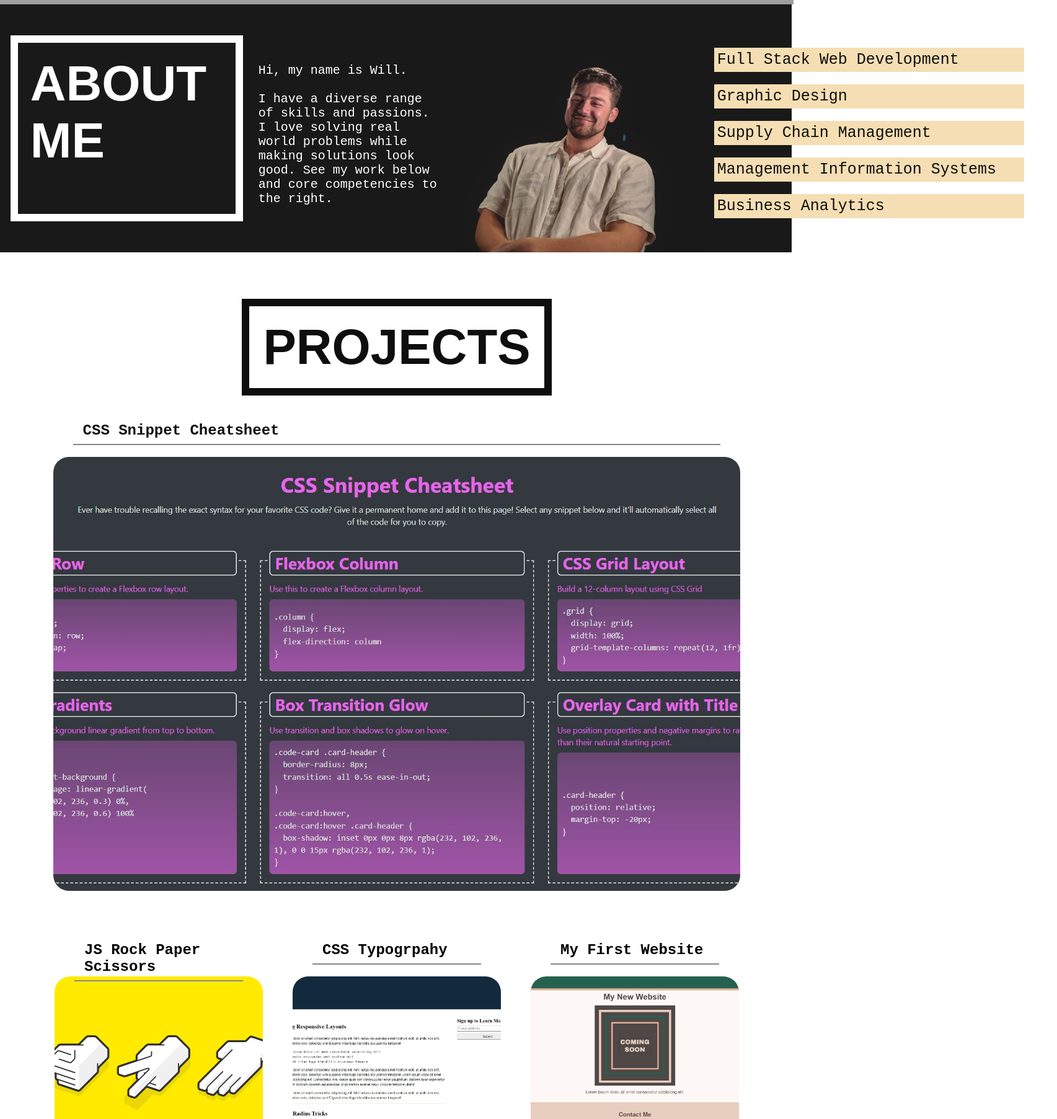
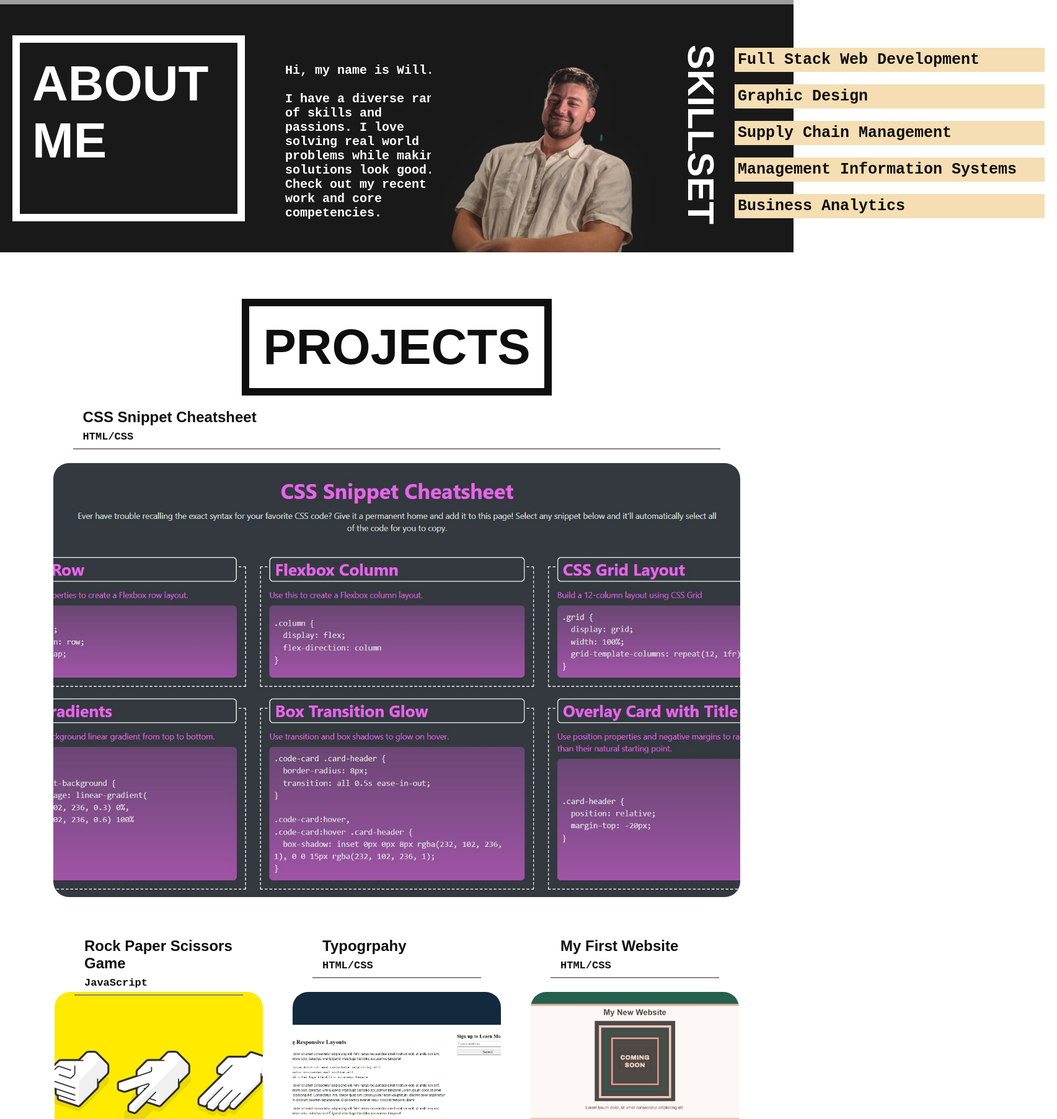
Before and after one commit to Will-Pikus/bootcamp-hw2--portfolio, a plain HTML site: page index.html in a window 1280 px wide. Shown: the part 800-2605 px from the top of the page at 62% size, 1705 px wide, since content can reach past the window. Drawn offline with Linux system fonts and the light colour scheme; grey boxes are pictures that could not be loaded.

Commit message:
fixed minor styling issues

```diff
--- a/index.html
+++ b/index.html
@@ -10,7 +10,7 @@
 
 <body>
 
-  <!-- Header and Nav Bar -->
+  <!-- ################################# HEADER & NAV SECTION ####################################### -->
   <section id="header">
     <h1>Portfolio</h1>
     <nav>
@@ -28,26 +28,32 @@
     </nav>
 </section>
 
-<!-- Main Image -->
+<!-- ######################################## HEADER IMAGE ####################################### -->
 <section class="main-image">
     <!-- Image is assigned as background in CSS -->
     <h2>WILL PIKUS</h2>
 </section>
 
-  <!-- Main Content -->
+  <!-- ################################# MAIN CONTENT ####################################### -->
   <main>
-      <!-- About me -->
+
+      <!-- ################################# ABOUT ME SECTION ####################################### -->
+
       <section id="about-me">
         <div class="am-row">
           <h2>ABOUT ME</h2>
         </div>
 
         <div class="am-row">
-          <p id="hello">Hi, my name is Will. <br><br> I have a diverse range of skills and passions. I love solving real world problems while making solutions look good. See my work below and core competencies to the right.</p>
+          <p id="hello">Hi, my name is Will. <br><br> I have a diverse range of skills and passions. I love solving real world problems while making solutions look good. Check out my recent work and core competencies.</p>
         </div>
 
         <div class="am-row">
           <img id="me-photo" src="./images/me_dark.jpg" alt="Image of me" class="image-float-left" />
+        </div>
+
+        <div class="am-row">
+          <h2 id="skills">SKILLSET</h2>
         </div>
 
         <div id="skillset" class="am-row">
@@ -57,53 +63,56 @@
           <p id="mis">Management Information Systems</p>
           <p id="analytics">Business Analytics</p>
         </div>
-
       </section>
 
-      <!-- Projects -->
+      <!-- ################################# PROJECTS SECTION ####################################### -->
 
       <!-- Projects Header -->
       <h2 id="projects-header">PROJECTS</h2>
-      <!--First/Large Project -->
+
+      <!--Leading Project -->
         <div class="big-card-column">
           <a href="./projects/cssSnippetCheat/index.html" class="big-card">
-            <h2 class="card-header">CSS Snippet Cheatsheet</h2>
+            <h2 class="card-header">CSS Snippet Cheatsheet<br><span>HTML/CSS</span></h2>
           </a>
        </div>
-      <!-- Other projects Content -->
+
+      <!-- All Other Projects -->
       <section class="projects">
         <div class="card-column">
           <a href="./projects/javaRPS/index.html" class="card code-card rps">
-            <h2 class="card-header">JS Rock Paper Scissors</h2>
+            <h2 class="card-header">Rock Paper Scissors Game<br><span>JavaScript</span></h2>
           </a>
        </div>
 
        <div class="card-column">
           <a href="./projects/typography/Solved/index.html" class="card code-card type">
-            <h2 class="card-header">CSS Typogrpahy</h2>
+            <h2 class="card-header">Typogrpahy<br><span>HTML/CSS</span></h2>
           </a>
        </div>
 
        <div class="card-column">
          <a href="./projects/firstWebsite/Main/index.html" class="card code-card firstWeb">
-            <h2 class="card-header">My First Website</h2>
-        </a>
+            <h2 class="card-header">My First Website<br><span>HTML/CSS</span></h2>
+         </a>
        </div>
     </section>
 
-      <!-- Contact Me -->
+    <!-- ################################# CONTACT ME SECTION ####################################### -->
+
     <section id="contact-me">
       <h2>CONTACT ME</h2>
       <div id="contact-info">
-          <p>Email:<br><br> <a href="williampikus@gmail.com">williampikus@gmail.com</a></p>
-          <p>Phone:<br><br>  <a href="(805) 204-6502">(805) 204-6502</a></p>
-          <p>Linkedin:<br><br>  <a href="https://www.linkedin.com/in/willpikus/">https://www.linkedin.com/in/willpikus/</a></p>
+        <ul>
+          <li>Email:<br><br> <a href="williampikus@gmail.com">williampikus@gmail.com</a></li>
+          <li>Phone:<br><br>  <a href="(805) 204-6502">(805) 204-6502</a></li>
+          <li>Linkedin:<br><br>  <a href="https://www.linkedin.com/in/willpikus/">https://www.linkedin.com/in/willpikus/</a></li>
+        </ul>
       </div>
     </section>
-
   </main>
 
-  <!-- Footer -->
+  <!-- ################################# FOOTER ####################################### -->
   <footer>
     <h3>Made by Will Pikus</h3>
   </footer>
--- a/style.css
+++ b/style.css
@@ -1,18 +1,18 @@
+ /* ############################# VARIABLES ################################*/
+
+ :root {
     /* Color Scheme */
-:root {
     --wood-brown: rgb(44, 32, 14);
     --outer-space: #0e0e0e;
     --forest: #212b25;
     --dark-background: rgb(25, 25, 25);
     --blood-orange:rgb(255, 94, 0) ;
+    --stone-grey:rgb(175, 175, 175);
+    /* Font Scheme */
   }
 
-/* set content highlight color and background */
-::selection {
-    color: var(--outer-space);
-  }
+/* ############################# STANDARD PAGE STYLE ################################*/
 
-/* Standard Page Style*/
 * {
   box-sizing: border-box;
   padding: 0;
@@ -32,27 +32,29 @@ p {
   font-size: 16px;
 }
 
-/* Heading and Nav Bar */
+/* ############################# HEADER & NAV BAR ################################*/
+
 #header {
   padding: 20px;
   font-family: 'Trebuchet MS', 'Lucida Sans Unicode', 'Lucida Grande', 'Lucida Sans', Arial, sans-serif;
   color: var(--outer-space);
-    border-bottom: 10px solid var(--dark-background);
+  border-bottom: 10px solid var(--stone-grey);
 }
 
 #header h1 {
   display: inline-block;
   font-size: 48px;
-    margin-left: 20px;
-
+  margin-left: 10px;
 }
 
 #header nav {
   padding-top: 15px;
   margin-right: 20px;
   float: right;
-    font-family: Arial, Helvetica, sans-serif;
+  font-family: 'Courier New';
   font-size: 20px;
+  font-weight: bold;
+  margin-top: 5px;
 }
 
 #header li {
@@ -61,7 +63,7 @@ p {
   margin-right: 5px;
 }
 
-/* Main Image */
+/* ############################# HEADER IMAGE #########################################*/
 .main-image {
   height: 700px;
   background-image: url("./images/bwrock.jpg");
@@ -91,17 +93,16 @@ p {
 }
 
                                  /* Main Content */
-/* About me */
+/* ############################# ABOUT ME SECTION ################################*/
+
 #about-me{
   background-color: var(--dark-background);
   height: 400px;
   margin-bottom: 75px;
-  width: 100%;
+  /* Flex */
   display: flex;
   flex-wrap: wrap;
   flex-direction: column;
-  margin-left: -.2rem;
-  margin-right: -.2rem;
   align-items: center;
 }
 
@@ -110,9 +111,6 @@ p {
   /* when the screen resizes, make it so our columns don't jump in size */
   transition: flex-basis 500ms linear;
   margin-bottom: 1.5rem;
-  /* display: flex;
-  flex-direction: column;
-  justify-content: flex-start; */
 }
 
 #about-me h2 {
@@ -132,16 +130,34 @@ p {
 
 #about-me #hello {
   color:white;
-  background-color:  var(--dark-background);
-  width: 300px;
+  background-color: var(--dark-background);
+  width: 280px;
   font-size: 20px;
   position: relative;
   top: 70px;
+  left: 40px;
 }
 
 #me-photo{
   height: 400px;
   width: 400px;
+  position:relative;
+  right: 20px;
+}
+
+#about-me #skills{
+  writing-mode: vertical-rl;
+  color: white;
+  border: none;
+  font-size: 60px;
+  font-family: Arial, "Helvetica Neue", Helvetica, sans-serif;
+  width: 30px;
+  height: 400px;
+  text-align: center;
+  position: relative;
+  top: 0;
+  padding: 0;
+  margin-top: 10px;
 }
 
 #about-me p {
@@ -150,7 +166,7 @@ p {
   font-family: 'Courier New';
   font-size: 25px;
   background-color: wheat;
-  font: weight 300px;;
+  font-weight: bold;
   padding: 5px;
   width: 500px;
   position: relative;
@@ -158,8 +174,9 @@ p {
 
 }
 
-/* Projects */
-/* Header for projects section */
+/* ############################# PROJECTS SECTION ################################*/
+
+/* PROJECTS SECTION HEADER */
 #projects-header {
   color: var(--outer-space);
   font-weight: bold;
@@ -172,7 +189,7 @@ p {
   margin: auto;
 }
 
-/* Styling of first project */
+/* LEADING PROJECT*/
 .big-card-column{
   flex: 1 0 100%;
   padding: 1.5rem;
@@ -182,35 +199,44 @@ p {
 }
 
 .big-card{
-  display: flex;
-  flex-direction: column;
-  justify-content: flex-start;
+  /* positioning */
+  margin:auto;
+  margin-top: 85px;
+  margin-bottom: 50px;
   min-height: 100%;
   padding: 2rem;
   height: 700px;
   width: 90%;
+  /* image setting & styling */
   background-image: url("./images/css_snippet_cheat.JPG");
   background-size: cover;
   background-position:top;
   border-radius: 25px;
-  margin:auto;
-  margin-top: 75px;
-  margin-bottom: 35px;
+  /* flexbox column */
+  display: flex;
+  flex-direction: column;
+  justify-content: flex-start;
+}
 
-}
+/* LEAD PROJECT HEADER */
 .big-card .card-header {
+  /* using position and neg margin to move header over card */
   position: relative;
-  margin: -6rem 0 1.5rem 0;
+  margin: -8rem 0 1.5rem 0;
   padding: 0.5rem 1rem;
-  color: var(--heliotrope);
-  border: 2px solid var(--gin);
   transition: all 0.5s ease-in-out;
-  font-family: 'Courier New';
+  font-family: Arial, Helvetica, sans-serif;
   border-bottom: solid 2px rgb(134, 134, 134);
   /* border-bottom: solid 2px var(--blood-orange); */
 }
 
-/* Smaller projects */
+/* CHANGE FONT FOR SUBTEXT ON CARD HEADER */
+.big-card .card-header span{
+  font-size: 17px;
+  font-family: 'Courier New';
+}
+
+/* ALL OTHER PROJECTS */
 .projects {
   display: flex;
   flex-wrap: wrap;
@@ -230,17 +256,18 @@ p {
 
 /* make each code card a flexbox column to align and justify content within it */
 .code-card {
+  /* positioning */
+  min-height: 100%;
+  padding: 2rem;
+  height: 300px;
+  border-radius: 25px;
+  /* flexbox column */
   display: flex;
   flex-direction: column;
   justify-content: flex-start;
-    min-height: 100%;
-    padding: 2rem;
-    color: var(--heliotrope);
-    height: 300px;
-    border-radius: 25px;
 }
 
-  /* Setting background images for projects */
+/* CARD IMAGES */
 .rps{
   background-image: url("./images/rps.png");
   background-size: cover;
@@ -259,43 +286,52 @@ p {
   background-position: center;
 }
 
-  /* Header for cards */
+/* HEADER FOR CARDS */
 .code-card .card-header {
+  /* using position and neg margin to move header over card */
   position: relative;
-    margin: -6rem 0 1.5rem 0;
+  margin: -8rem 0 1.5rem 0;
   padding: 0.5rem 1rem;
-    color: var(--heliotrope);
-    border: 2px solid var(--gin);
   transition: all 0.5s ease-in-out;
-    font-family: 'Courier New';
+  font-family: Arial, Helvetica, sans-serif;;
   border-bottom: solid 2px rgb(134, 134, 134);
   /* border-bottom: solid 2px var(--blood-orange); */
 }
 
-  /* set an outer and inner drop shadow on the card to create a glowing effect on hover */
+.code-card .card-header span{
+  /* change font for subtext on card*/
+  font-size: 17px;
+  font-family: 'Courier New';
+}
+
+/* CARD SHADOW ON HOVER */
 .code-card:hover {
   box-shadow: 10px 10px 15px var(--forest);
   cursor: pointer;
 }
+
 .big-card:hover {
   box-shadow: 10px 10px 15px var(--forest);
   cursor: pointer;
 }
+
+/* CARD SIZING */
 /* each card's code block grows to the height of the largest code block on the page, making each card even in height */
 .code-card .code-block {
   flex-grow: 1;
 }
 
-/* CONTACT ME SECTION */
+/* #############################CONTACT ME SECTION ########################################*/
+
 #contact-me {
   background-color: var(--dark-background);
   height: 350px;
+  margin-top: 45px;
+  border-bottom: 10px solid rgb(175, 175, 175);
+  /* flexbox row */
   display: flex;
   flex-wrap: wrap;
   flex-direction: row;
-  position: relative;
-  margin-top: 45px;
-  border-bottom: 10px solid var(--blood-orange);
 }
 
 #contact-me h2 {
@@ -313,35 +349,41 @@ p {
 }
 
 #contact-info{
-  margin-left: 5%;
+  margin-left: 13%;
   height: 250px;
   margin-top: 34px;
-  text-align: left;
+  text-align: center;
 }
 
-#contact-me p {
+#contact-me li{
   color: white;
   font-weight: bold;
-  font-size: 16px;
-  font-family: Arial, Helvetica, sans-serif;
+  font-size: 20px;
+  font-family: 'Courier New';;
   padding: 20px;
-  text-align: left;
+  display: inline-block;
+  margin-top: 75px;
 }
 
 #contact-me a{
   color: var(--outer-space);
-  background-color: rgb(168, 168, 168);
-  border-radius: 10px;
+  background-color: rgb(216, 216, 216);
+  border-radius: 5px;
   padding: 7px;
   margin-top: 10px;
+  font-family: Arial, Helvetica, sans-serif;;
 }
 
+/* ############################# FOOTER SECTION ########################################*/
 footer{
   text-align: center;
   padding: 10px;
   background-color: white;
   color: var(--outer-space);
 }
+
+/* ############################# MEDIA SCREEN SIZING ########################################*/
+
 /* using a mobile-first approach, use `min-width` values going from narrow -> wide for a responsive design */
 @media screen and (min-width: 768px) {
   /* on tablets, set columns to only be 50% of the width and not grow */
@@ -353,6 +395,10 @@ footer{
   /* .am-row {
     flex: 0 0 50%;
     max-width: 50%;
+  } */
+
+  /* #about-me{
+    height: 800px;
   } */
 
 
@@ -379,8 +425,12 @@ footer{
   }
 
   /* .am-row {
-    flex: 0 0 25%;
+    flex: 0 0 20%;
     max-width: 20%;
+  }
+
+  #about-me{
+    height: 800px;
   } */
 
 
```
Also changed, not shown: images/me_dark_small.jpg (added). Lines whose indentation alone changed are shown as unchanged.
